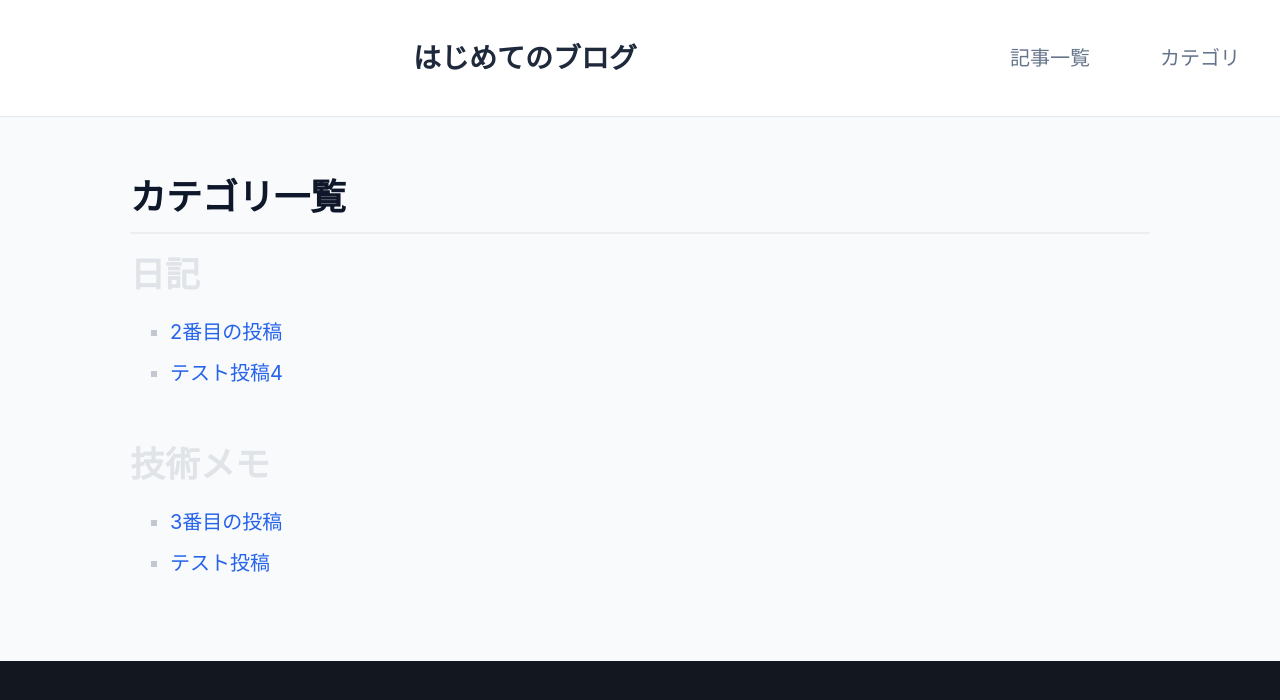
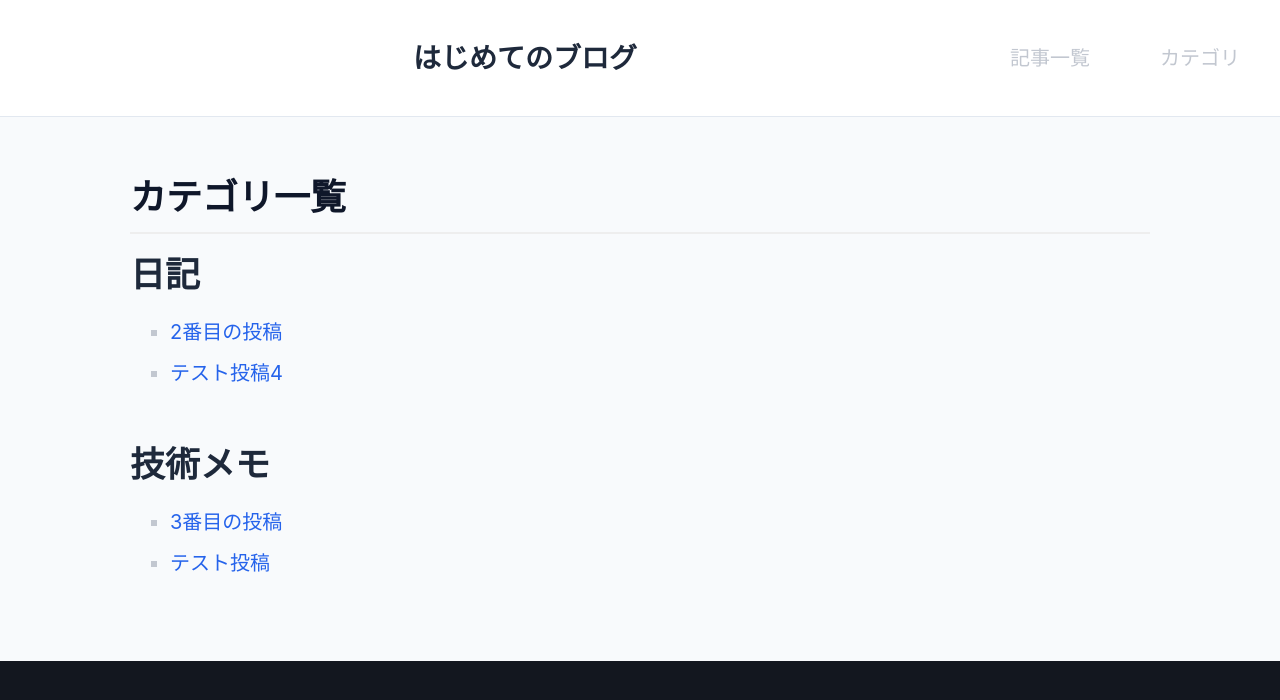
Before and after one commit to fyoshihiro/my-blog, an Eleventy site: page categories.njk in a window 1280 px wide. Built offline with nearby package versions, Linux system fonts and the dark colour scheme; Eleventy itself is replaced by a stand-in of ours; files that its build step writes are made by us from their sources.

Commit message:
Extend dark mode override to all content elements

```diff
--- a/style.css
+++ b/style.css
@@ -245,6 +245,10 @@ a:hover {
     background: #f8fafc !important;
     color: #1e293b !important;
   }
+  h1, h2, h3, h4, h5, h6,
+  p, li, span, a, small {
+    color: inherit !important;
+  }
   .page-hero h1,
   h1 {
     color: #0f172a !important;
@@ -258,4 +262,7 @@ a:hover {
   .brand {
     color: #1e293b !important;
   }
+  main.container a {
+    color: #2563eb !important;
+  }
 }
```
